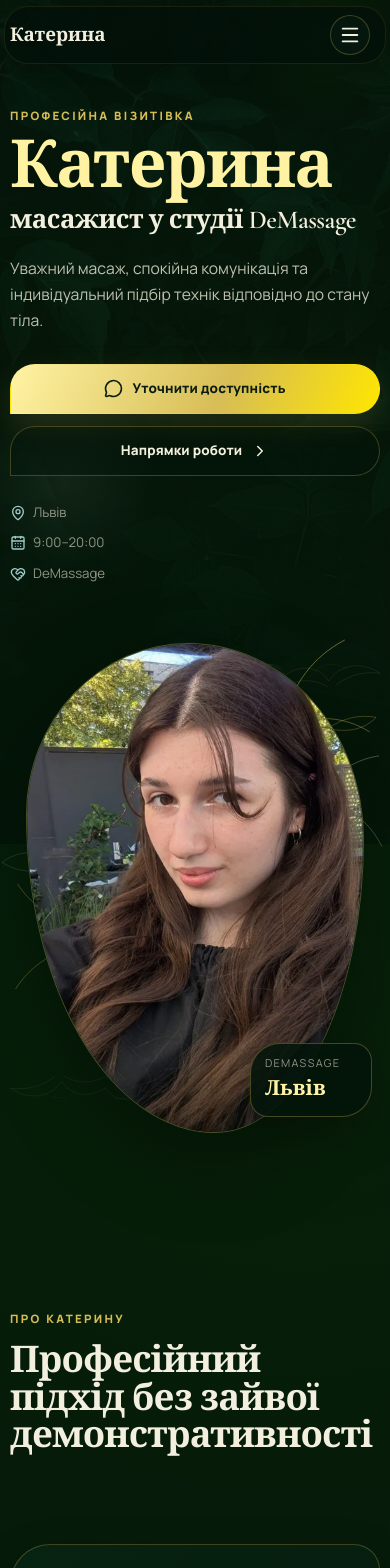
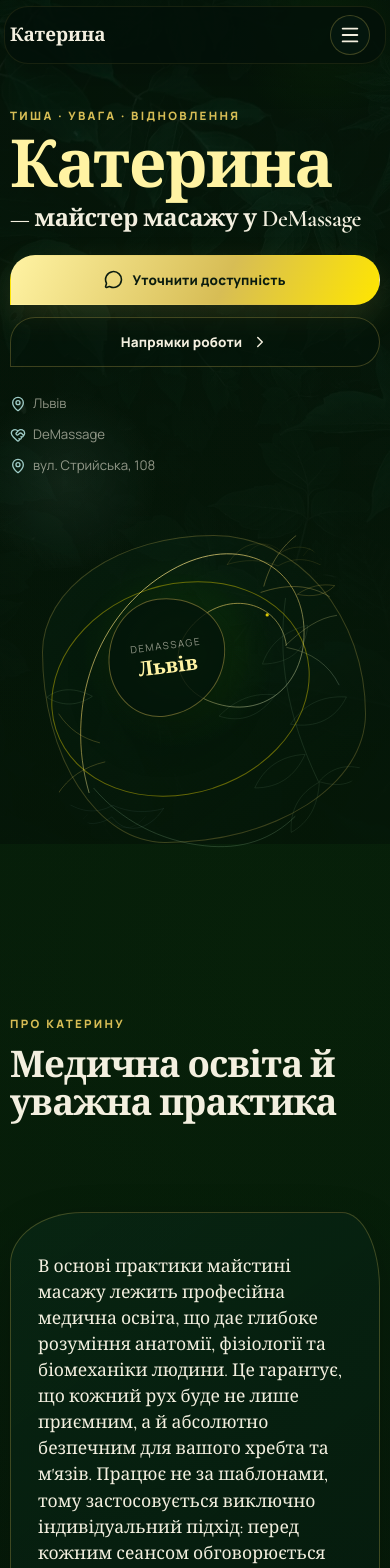
Before and after one commit to Psyasko/Kotya-site, a React (Vite) app: page / in a window 390 px wide. Shown: the top 1568 px of the page. Built offline with nearby package versions, Linux system fonts and the light colour scheme.

Commit message:
Update site content and responsive layout

```diff
--- a/index.html
+++ b/index.html
@@ -5,18 +5,18 @@
     <meta name="viewport" content="width=device-width, initial-scale=1, viewport-fit=cover" />
     <meta name="color-scheme" content="dark" />
     <meta name="theme-color" content="#04150b" />
-    <meta name="description" content="Катерина — масажист у студії DeMassage у Львові. Напрямки роботи, графік, сертифікати та Telegram для уточнення доступності." />
+    <meta name="description" content="Катерина — майстер масажу у студії DeMassage у Львові. Напрямки роботи, графік, сертифікати та Telegram для уточнення доступності." />
 
     <meta property="og:type" content="website" />
     <meta property="og:locale" content="uk_UA" />
-    <meta property="og:title" content="Катерина — масажист у DeMassage, Львів" />
-    <meta property="og:description" content="Професійна візитівка масажиста: напрямки роботи, студія, графік і контакт для уточнення доступності." />
+    <meta property="og:title" content="Катерина — майстер масажу у DeMassage, Львів" />
+    <meta property="og:description" content="Професійна візитівка майстрині масажу: напрямки роботи, студія, графік і контакт для уточнення доступності." />
     <meta property="og:image" content="/images/og-kateryna.jpg" />
     <meta property="og:image:width" content="1200" />
     <meta property="og:image:height" content="630" />
 
     <meta name="twitter:card" content="summary_large_image" />
-    <meta name="twitter:title" content="Катерина — масажист у DeMassage, Львів" />
+    <meta name="twitter:title" content="Катерина — майстер масажу у DeMassage, Львів" />
     <meta name="twitter:description" content="Напрямки роботи, графік і контакт для уточнення доступності." />
     <meta name="twitter:image" content="/images/og-kateryna.jpg" />
 
@@ -30,7 +30,7 @@
         "@context": "https://schema.org",
         "@type": "Person",
         "name": "Катерина",
-        "jobTitle": "Масажист",
+        "jobTitle": "Майстер масажу",
         "worksFor": {
           "@type": "Organization",
           "name": "DeMassage"
@@ -39,6 +39,7 @@
           "@type": "Place",
           "address": {
             "@type": "PostalAddress",
+            "streetAddress": "вул. Стрийська, 108",
             "addressLocality": "Львів",
             "addressCountry": "UA"
           }
@@ -47,7 +48,7 @@
       }
     </script>
 
-    <title>Катерина — масажист у DeMassage, Львів</title>
+    <title>Катерина — майстер масажу у DeMassage, Львів</title>
   </head>
   <body>
     <div id="root"></div>
--- a/src/App.jsx
+++ b/src/App.jsx
@@ -1,17 +1,19 @@
 import { useEffect, useState } from 'react';
 import {
+  Activity,
   Award,
   Camera,
   CalendarDays,
   ChevronRight,
+  Droplets,
+  Dumbbell,
+  Flower2,
+  Footprints,
+  Hand,
   HeartHandshake,
-  Leaf,
   MapPin,
   Menu,
   MessageCircle,
-  ShieldCheck,
-  Sparkles,
-  Waves,
   X
 } from 'lucide-react';
 import OrganicCard from './components/OrganicCard';
@@ -19,9 +21,10 @@
 
 const specialist = {
   name: 'Катерина',
-  role: 'масажист у студії DeMassage',
+  role: 'майстер масажу у DeMassage',
   city: 'Львів',
-  clinic: 'DeMassage',
+  studio: 'DeMassage',
+  address: 'вул. Стрийська, 108',
   schedule: '9:00–20:00',
   telegramUrl: 'https://t.me/katiya06',
   telegramLabel: '@katiya06'
@@ -36,36 +39,35 @@
 
 const services = [
   {
-    title: 'Класичний масаж',
-    text: 'Робота з мʼязовою напругою, втомою та загальним відновленням тіла.',
-    icon: Waves,
+    title: 'Авторський масаж студії DeMassage',
+    icon: Hand,
     shape: 'leaf'
   },
   {
-    title: 'Спина та шия',
-    text: 'Увага до зон, де часто накопичується напруга через стрес або тривале навантаження.',
-    icon: Sparkles,
+    title: 'Масаж спини',
+    icon: Activity,
     shape: 'pebble'
   },
   {
-    title: 'Релакс-масаж',
-    text: 'Мʼякий темп, спокійна атмосфера та відновлення контакту з тілом.',
-    icon: HeartHandshake,
+    title: 'Спортивний масаж',
+    icon: Dumbbell,
     shape: 'drop'
   },
   {
-    title: 'Відновлювальний масаж',
-    text: 'Індивідуальний підбір технік відповідно до актуального стану й рівня навантаження.',
-    icon: ShieldCheck,
+    title: 'Антицелюлітний масаж',
+    icon: Droplets,
     shape: 'wave'
+  },
+  {
+    title: 'Тайський масаж',
+    icon: Footprints,
+    shape: 'leaf'
+  },
+  {
+    title: 'SPA-послуги',
+    icon: Flower2,
+    shape: 'pebble'
   }
-];
-
-const principles = [
-  'Індивідуальний підбір технік під актуальний стан тіла',
-  'Акуратна робота без агресивного тиску та перебільшених обіцянок',
-  'Повага до комфорту, особистих меж і темпу клієнта',
-  'Прозоре уточнення графіка й доступності через Telegram'
 ];
 
 const certificates = [
@@ -175,14 +177,11 @@
         <main>
           <section id="hero" className="hero" data-reveal>
             <div className="hero__copy">
-              <p className="eyebrow">Професійна візитівка</p>
+              <p className="eyebrow">Тиша · увага · відновлення</p>
               <h1>
                 <span>{specialist.name}</span>
-                <em>{specialist.role}</em>
+                <em>— {specialist.role}</em>
               </h1>
-              <p className="hero__lead">
-                Уважний масаж, спокійна комунікація та індивідуальний підбір технік відповідно до стану тіла.
-              </p>
 
               <div className="hero__actions">
                 <a className="button button--primary" href={specialist.telegramUrl} target="_blank" rel="noreferrer">
@@ -197,37 +196,19 @@
 
               <div className="hero__meta" aria-label="Коротка інформація">
                 <span><MapPin size={16} /> {specialist.city}</span>
-                <span><CalendarDays size={16} /> {specialist.schedule}</span>
-                <span><HeartHandshake size={16} /> {specialist.clinic}</span>
+                <span><HeartHandshake size={16} /> {specialist.studio}</span>
+                <span><MapPin size={16} /> {specialist.address}</span>
               </div>
             </div>
 
-            <div className="hero__visual">
-              <div className="portrait-composition">
-                <PortraitOrnament />
-                <SectionCloud className="portrait-cloud portrait-cloud--top" />
-                <SectionCloud className="portrait-cloud portrait-cloud--bottom" />
-                <div className="portrait-glow" aria-hidden="true" />
-                <div className="portrait-mask">
-                  <picture>
-                    <source
-                      type="image/webp"
-                      srcSet="/images/profile-480.webp 480w, /images/profile-720.webp 720w, /images/profile-960.webp 960w"
-                      sizes="(max-width: 720px) 82vw, (max-width: 1100px) 46vw, 430px"
-                    />
-                    <img
-                      src="/images/profile-720.webp"
-                      alt="Катерина, масажист у студії DeMassage"
-                      width="720"
-                      height="1280"
-                      fetchPriority="high"
-                    />
-                  </picture>
-                </div>
-                <div className="portrait-label">
-                  <small>{specialist.clinic}</small>
-                  <strong>{specialist.city}</strong>
-                </div>
+            <div className="hero__ornament" aria-hidden="true">
+              <PortraitOrnament />
+              <SectionCloud className="hero__cloud hero__cloud--top" />
+              <SectionCloud className="hero__cloud hero__cloud--bottom" />
+              <LeafBranch className="hero__leaf-branch" />
+              <div className="hero__seal">
+                <span>{specialist.studio}</span>
+                <strong>{specialist.city}</strong>
               </div>
             </div>
           </section>
@@ -235,14 +216,17 @@
           <section id="about" className="about section" data-reveal>
             <div className="section__heading section__heading--narrow">
               <p className="eyebrow">Про Катерину</p>
-              <h2>Професійний підхід без зайвої демонстративності</h2>
+              <h2>Медична освіта й уважна практика</h2>
             </div>
             <div className="about__copy">
               <p className="about__lead">
-                Катерина працює у студії DeMassage у Львові та допомагає клієнтам зменшувати тілесну напругу, відновлюватися після навантаження й уважніше відчувати власне тіло.
+                В основі практики майстині масажу лежить професійна медична освіта, що дає глибоке розуміння анатомії, фізіології та біомеханіки людини. Це гарантує, що кожний рух буде не лише приємним, а й абсолютно безпечним для вашого хребта та м'язів. Працює не за шаблонами, тому застосовується виключно індивідуальний підхід: перед кожним сеансом обговорюється ваш стан та самопочуття, щоб підібрати саме ті техніки, які потрібні вашому тілу прямо зараз.
               </p>
               <p>
-                У роботі поєднує мʼяку комунікацію, повагу до меж і добір технік відповідно до актуального стану клієнта. Актуальний графік і можливість запису можна уточнити через Telegram.
+                Завдяки володінню різними методиками може працювати з будь-якою інтенсивністю. Це може бути як делікатний релакс-масаж для зняття стресу, так і глибоке, сильне опрацювання тригерних точок та затисків. Під час сеансу ви отримаєте не лише якісний масаж, а й турботу про ваш максимальний комфорт, оскільки в студії затишна атмосфера із приємною музикою, якісними гіпоалергенними оліями та комфортною температурою.
+              </p>
+              <p>
+                Дозвольте своєму тілу відпочити та відновитися. Записуйтесь на сеанс, і ми разом підберемо ідеальний догляд для вашого здоров'я та гарного самопочуття!
               </p>
             </div>
             <SectionCloud className="about__cloud" />
@@ -256,27 +240,13 @@
             </div>
 
             <div className="services__grid">
-              {services.map(({ title, text, icon: Icon, shape }, index) => (
+              {services.map(({ title, icon: Icon, shape }, index) => (
                 <OrganicCard key={title} shape={shape} className={`service-card service-card--${index + 1}`}>
-                  <span className="card-icon"><Icon size={22} /></span>
+                  <div className="service-card__topline">
+                    <span className="card-icon"><Icon size={22} /></span>
+                    <span className="service-card__number">0{index + 1}</span>
+                  </div>
                   <h3>{title}</h3>
-                  <p>{text}</p>
-                </OrganicCard>
-              ))}
-            </div>
-          </section>
-
-          <section className="section principles" data-reveal>
-            <div className="section__heading section__heading--compact">
-              <p className="eyebrow">Підхід</p>
-              <h2>Спокій, межі, точність</h2>
-            </div>
-
-            <div className="principles__grid">
-              {principles.map((item, index) => (
-                <OrganicCard key={item} shape={index % 2 ? 'wave' : 'pebble'} className="principle-card" as="div">
-                  <Leaf size={19} />
-                  <p>{item}</p>
                 </OrganicCard>
               ))}
             </div>
@@ -298,7 +268,12 @@
               <div className="clinic-item">
                 <HeartHandshake size={21} />
                 <span>Студія</span>
-                <strong>{specialist.clinic}</strong>
+                <strong>{specialist.studio}</strong>
+              </div>
+              <div className="clinic-item">
+                <MapPin size={21} />
+                <span>Адреса</span>
+                <strong>{specialist.address}</strong>
               </div>
               <div className="clinic-item">
                 <CalendarDays size={21} />
@@ -402,7 +377,8 @@
               </a>
               <div className="contacts__meta">
                 <span><MapPin size={16} /> {specialist.city}</span>
-                <span><HeartHandshake size={16} /> {specialist.clinic}</span>
+                <span><HeartHandshake size={16} /> {specialist.studio}</span>
+                <span><MapPin size={16} /> {specialist.address}</span>
                 <span><CalendarDays size={16} /> {specialist.schedule}</span>
               </div>
             </div>
@@ -410,7 +386,7 @@
         </main>
 
         <footer className="footer">
-          <p>© {new Date().getFullYear()} {specialist.name}. Професійна візитівка масажиста.</p>
+          <p>© {new Date().getFullYear()} {specialist.name}. Професійна візитівка майстрині масажу.</p>
           <p>Масаж не замінює консультацію лікаря за наявності медичних показань.</p>
         </footer>
       </div>
--- a/src/styles/layout.css
+++ b/src/styles/layout.css
@@ -193,20 +193,22 @@
 .hero {
   min-height: calc(100svh - var(--header-height));
   display: grid;
-  grid-template-columns: minmax(0, 1.08fr) minmax(380px, 0.92fr);
+  grid-template-columns: minmax(0, 1.28fr) minmax(320px, 0.72fr);
   align-items: center;
-  gap: clamp(40px, 7vw, 90px);
+  gap: clamp(34px, 6vw, 88px);
   padding: clamp(56px, 8vh, 92px) 0 clamp(80px, 10vh, 126px);
 }
 
 .hero__copy {
-  max-width: 720px;
+  position: relative;
+  z-index: 2;
+  max-width: 840px;
 }
 
 .hero h1 {
-  margin-bottom: 26px;
-  font-size: clamp(4.5rem, 8.2vw, 8.2rem);
-  line-height: 0.82;
+  margin-bottom: clamp(34px, 5vw, 58px);
+  font-size: clamp(4.7rem, 9vw, 9.4rem);
+  line-height: 0.8;
 }
 
 .hero h1 span,
@@ -219,19 +221,13 @@
 }
 
 .hero h1 em {
-  max-width: 690px;
-  margin-top: 14px;
+  max-width: 780px;
+  margin-top: 20px;
   color: var(--text);
-  font-size: 0.48em;
+  font-size: 0.39em;
   font-style: normal;
-  line-height: 1.03;
+  line-height: 1.07;
   letter-spacing: -0.018em;
-}
-
-.hero__lead {
-  max-width: 650px;
-  margin-bottom: 30px;
-  font-size: clamp(1rem, 1.4vw, 1.12rem);
 }
 
 .hero__actions {
@@ -261,87 +257,111 @@
   color: var(--mint);
 }
 
-.hero__visual {
-  display: flex;
-  justify-content: flex-end;
+.hero__ornament {
+  position: relative;
+  width: min(100%, 430px);
+  min-height: 520px;
+  justify-self: end;
+  isolation: isolate;
 }
 
-.portrait-composition {
-  position: relative;
-  width: min(100%, 500px);
-  padding: 42px 34px 26px 26px;
-}
-
-.portrait-mask {
-  position: relative;
-  z-index: 2;
-  width: min(100%, 420px);
-  margin-left: auto;
-  aspect-ratio: 0.69;
-  overflow: hidden;
-  border: 1px solid rgba(215, 189, 85, 0.34);
-  border-radius: 48% 52% 44% 56% / 35% 40% 60% 65%;
-  background: var(--panel-strong);
-  box-shadow: var(--shadow);
-}
-
-.portrait-mask::after {
+.hero__ornament::before,
+.hero__ornament::after {
   content: '';
   position: absolute;
-  inset: 0;
-  background:
-    linear-gradient(180deg, transparent 58%, rgba(3, 17, 9, 0.36)),
-    linear-gradient(115deg, rgba(255, 243, 163, 0.06), transparent 32%);
+  border: 1px solid rgba(215, 189, 85, 0.26);
   pointer-events: none;
 }
 
-.portrait-mask picture,
-.portrait-mask img {
-  width: 100%;
-  height: 100%;
+.hero__ornament::before {
+  z-index: 0;
+  inset: 7% 2% 5% 7%;
+  border-radius: 53% 47% 62% 38% / 38% 58% 42% 62%;
+  background:
+    radial-gradient(circle at 42% 38%, rgba(20, 79, 7, 0.46), transparent 36%),
+    linear-gradient(145deg, rgba(9, 40, 22, 0.34), rgba(3, 17, 9, 0.06));
 }
 
-.portrait-mask img {
-  object-fit: cover;
-  object-position: center 18%;
+.hero__ornament::after {
+  z-index: 1;
+  inset: 21% 17% 19% 9%;
+  border-color: rgba(255, 230, 0, 0.38);
+  border-radius: 50%;
+  transform: rotate(-18deg);
 }
 
-.portrait-glow {
-  position: absolute;
-  z-index: 0;
-  top: 13%;
-  right: 6%;
-  width: 74%;
-  aspect-ratio: 1;
-  border-radius: 50%;
-  background: radial-gradient(circle, rgba(20, 79, 7, 0.5), transparent 69%);
+.hero__ornament .portrait-ornament {
+  z-index: 1;
+  inset: -4% -18% -7% -19%;
+  width: 137%;
+  height: 111%;
 }
 
-.portrait-label {
+.hero__cloud {
   position: absolute;
-  z-index: 4;
-  right: 0;
-  bottom: 62px;
-  display: grid;
-  min-width: 138px;
-  padding: 12px 18px;
-  border: 1px solid rgba(215, 189, 85, 0.3);
-  border-radius: 30px 18px 30px 18px;
-  background: rgba(4, 21, 11, 0.88);
-  box-shadow: var(--shadow-soft);
+  z-index: 2;
+  width: 220px;
+  color: rgba(215, 189, 85, 0.28);
 }
 
-.portrait-label small {
-  color: var(--text-muted);
-  font-size: 0.68rem;
-  text-transform: uppercase;
-  letter-spacing: 0.12em;
+.hero__cloud--top {
+  top: 4%;
+  right: -7%;
+  transform: rotate(-8deg);
 }
 
-.portrait-label strong {
+.hero__cloud--bottom {
+  left: -12%;
+  bottom: 3%;
+  color: rgba(159, 204, 199, 0.17);
+  transform: rotate(174deg);
+}
+
+.hero__leaf-branch {
+  position: absolute;
+  z-index: 1;
+  right: -9%;
+  bottom: 5%;
+  width: 210px;
+  color: rgba(133, 176, 132, 0.2);
+  transform: rotate(154deg);
+}
+
+.hero__seal {
+  position: absolute;
+  z-index: 3;
+  top: 42%;
+  left: 42%;
+  display: grid;
+  place-items: center;
+  width: 142px;
+  aspect-ratio: 1;
+  border: 1px solid rgba(215, 189, 85, 0.42);
+  border-radius: 48% 52% 58% 42% / 54% 44% 56% 46%;
+  background: rgba(4, 21, 11, 0.84);
+  box-shadow: var(--shadow-soft);
+  transform: translate(-50%, -50%) rotate(-7deg);
+  text-align: center;
+}
+
+.hero__seal span,
+.hero__seal strong {
+  grid-area: 1 / 1;
+}
+
+.hero__seal span {
+  margin-top: -24px;
+  color: var(--text-muted);
+  font-size: 0.62rem;
+  text-transform: uppercase;
+  letter-spacing: 0.15em;
+}
+
+.hero__seal strong {
+  margin-top: 20px;
   color: var(--gold-pale);
   font-family: var(--font-display);
-  font-size: 1.3rem;
+  font-size: 1.28rem;
 }
 
 .section {
@@ -369,15 +389,15 @@
 
 .about {
   display: grid;
-  grid-template-columns: minmax(0, 1fr) minmax(0, 1fr);
+  grid-template-columns: minmax(250px, 0.62fr) minmax(0, 1.38fr);
   align-items: start;
-  gap: clamp(46px, 8vw, 110px);
+  gap: clamp(42px, 6vw, 86px);
 }
 
 .about__copy {
   position: relative;
-  max-width: 650px;
-  padding: clamp(52px, 5.5vw, 76px) clamp(58px, 6vw, 84px);
+  max-width: 860px;
+  padding: clamp(54px, 5vw, 76px) clamp(58px, 5.6vw, 88px);
 }
 
 .about__copy::before {
@@ -394,8 +414,12 @@
 .about__lead {
   color: var(--text);
   font-family: var(--font-display);
-  font-size: clamp(1.45rem, 2.45vw, 1.95rem);
-  line-height: 1.18;
+  font-size: clamp(1.14rem, 1.65vw, 1.42rem);
+  line-height: 1.42;
+}
+
+.about__copy p:last-child {
+  margin-bottom: 0;
 }
 
 .about__cloud {
@@ -414,18 +438,9 @@
 }
 
 .service-card--2,
-.service-card--4 {
+.service-card--4,
+.service-card--6 {
   transform: translateY(34px);
-}
-
-.principles__grid {
-  display: grid;
-  grid-template-columns: 1.12fr 0.88fr;
-  gap: 20px 28px;
-}
-
-.principle-card:nth-child(3) {
-  margin-left: 7%;
 }
 
 .clinic {
@@ -433,6 +448,7 @@
   grid-template-columns: 0.85fr 1.15fr;
   align-items: center;
   gap: clamp(42px, 8vw, 110px);
+  padding-top: clamp(72px, 8vw, 112px);
 }
 
 .clinic__intro {
@@ -540,7 +556,7 @@
 .contacts__copy,
 .contacts__action,
 .hero__copy,
-.hero__visual {
+.hero__ornament {
   min-width: 0;
 }
 
--- a/src/styles/responsive.css
+++ b/src/styles/responsive.css
@@ -45,7 +45,7 @@
   }
 
   .hero {
-    grid-template-columns: minmax(0, 1fr) minmax(330px, 0.8fr);
+    grid-template-columns: minmax(0, 1fr) minmax(290px, 0.62fr);
     gap: 28px;
   }
 
@@ -53,8 +53,8 @@
     font-size: clamp(4rem, 8.2vw, 6.6rem);
   }
 
-  .portrait-composition {
-    padding-right: 20px;
+  .hero__ornament {
+    min-height: 460px;
   }
 
   .certificates__grid {
@@ -122,31 +122,24 @@
     line-height: 1.08;
   }
 
-  .hero__visual {
-    justify-content: center;
+  .hero__ornament {
+    width: min(100%, 500px);
+    min-height: 430px;
+    justify-self: center;
   }
 
-  .portrait-composition {
-    width: min(100%, 470px);
-    padding: 28px 20px 24px;
+  .hero__ornament .portrait-ornament {
+    inset: -2% -12% -5% -12%;
+    width: 124%;
+    height: 107%;
   }
 
-  .portrait-ornament {
-    inset: -4px -42px -14px -42px;
-    width: calc(100% + 84px);
+  .hero__cloud--top {
+    right: -3%;
   }
 
-  .portrait-cloud--top {
-    right: -18px;
-  }
-
-  .portrait-cloud--bottom {
-    left: -20px;
-  }
-
-  .portrait-label {
-    right: 4px;
-    bottom: 46px;
+  .hero__cloud--bottom {
+    left: -3%;
   }
 
   .dragon-route {
@@ -169,11 +162,12 @@
   }
 
   .about__copy {
-    padding: 42px 38px;
+    max-width: none;
+    padding: 48px max(42px, 8%);
   }
 
   .about__copy::before {
-    border-radius: 40px 26px 46px 28px;
+    border-radius: 72px 38px 88px 46px / 52px 76px 44px 68px;
   }
 
   .about__cloud {
@@ -181,14 +175,13 @@
     bottom: 28px;
   }
 
-  .services__grid,
-  .principles__grid {
+  .services__grid {
     grid-template-columns: 1fr;
   }
 
   .service-card--2,
   .service-card--4,
-  .principle-card:nth-child(3),
+  .service-card--6,
   .certificate-card:nth-child(even) {
     transform: none;
     margin-left: 0;
@@ -196,7 +189,7 @@
 
   .service-card,
   .service-card .organic-card__content {
-    min-height: 0;
+    min-height: 210px;
   }
 
   .service-card .organic-card__content {
@@ -245,13 +238,17 @@
     border-left: 0;
   }
 
+  .clinic-item:nth-child(n + 3) {
+    margin-top: 0;
+  }
+
   .contacts {
     margin-top: 94px;
     padding: 48px 34px;
   }
 
   .contacts::before {
-    border-radius: 48px 24px 48px 24px;
+    border-radius: 86px 38px 72px 46px / 54px 78px 46px 68px;
   }
 
   .contacts__cloud {
@@ -291,11 +288,8 @@
   }
 
   .hero h1 em {
-    font-size: 0.39em;
-  }
-
-  .hero__lead {
-    font-size: 0.98rem;
+    font-size: 0.36em;
+    line-height: 1.12;
   }
 
   .hero__actions {
@@ -311,40 +305,34 @@
     gap: 9px;
   }
 
-  .portrait-composition {
-    width: min(100%, 390px);
-    padding: 24px 16px 22px;
+  .hero__ornament {
+    width: min(96%, 390px);
+    min-height: 350px;
+    overflow: hidden;
+    border-radius: 58% 42% 52% 48% / 44% 58% 42% 56%;
   }
 
-  .portrait-mask {
-    width: 100%;
-    margin: 0;
-  }
-
-  .portrait-ornament {
-    inset: 0 -24px -8px -24px;
-    width: calc(100% + 48px);
-  }
-
-  .portrait-cloud {
+  .hero__cloud {
     width: 150px;
   }
 
-  .portrait-cloud--top {
-    top: 16px;
-    right: -10px;
+  .hero__cloud--top {
+    top: 4px;
+    right: 0;
   }
 
-  .portrait-cloud--bottom {
-    left: -10px;
-    bottom: 28px;
+  .hero__cloud--bottom {
+    left: 0;
+    bottom: 4px;
   }
 
-  .portrait-label {
-    right: 8px;
-    bottom: 38px;
-    min-width: 122px;
-    padding: 10px 14px;
+  .hero__seal {
+    width: 118px;
+  }
+
+  .hero__leaf-branch {
+    right: 4%;
+    width: 150px;
   }
 
   .section {
@@ -360,11 +348,12 @@
   }
 
   .about__copy {
-    padding: 30px 24px;
+    padding: 42px 28px;
   }
 
   .about__lead {
-    font-size: 1.45rem;
+    font-size: 1.1rem;
+    line-height: 1.48;
   }
 
   .organic-card__content {
@@ -372,14 +361,8 @@
   }
 
   .service-card .organic-card__content {
-    padding: 34px max(30px, 8%);
-  }
-
-  .principle-card .organic-card__content {
-    display: flex;
-    justify-content: center;
-    padding: 30px max(30px, 8%);
-    text-align: center;
+    min-height: 192px;
+    padding: 36px max(32px, 9%);
   }
 
   .certificates__grid {
@@ -410,13 +393,22 @@
   }
 
   .booking-link {
-    gap: 12px;
-    padding: 12px 14px;
+    grid-template-columns: auto minmax(0, 1fr);
+    gap: 10px;
+    padding: 12px;
   }
 
   .booking-link__icon {
-    width: 44px;
-    height: 44px;
+    width: 40px;
+    height: 40px;
+  }
+
+  .booking-link strong {
+    font-size: clamp(0.72rem, 3.4vw, 0.9rem);
+  }
+
+  .booking-link > svg {
+    display: none;
   }
 
   .contacts__meta {
@@ -457,16 +449,17 @@
     font-size: clamp(2.45rem, 11vw, 3.45rem);
   }
 
-  .portrait-ornament {
-    inset: 0 -8px -6px -8px;
-    width: calc(100% + 16px);
+  .hero__ornament .portrait-ornament {
+    inset: 0 -5% -4% -5%;
+    width: 110%;
+    height: 104%;
   }
 
-  .portrait-cloud--top {
+  .hero__cloud--top {
     right: 0;
   }
 
-  .portrait-cloud--bottom {
+  .hero__cloud--bottom {
     left: 0;
   }
 
```
Also changed, not shown: src/styles/components.css (+36 -31 lines), 1 other file (tests, documents, lock files or other folders).
